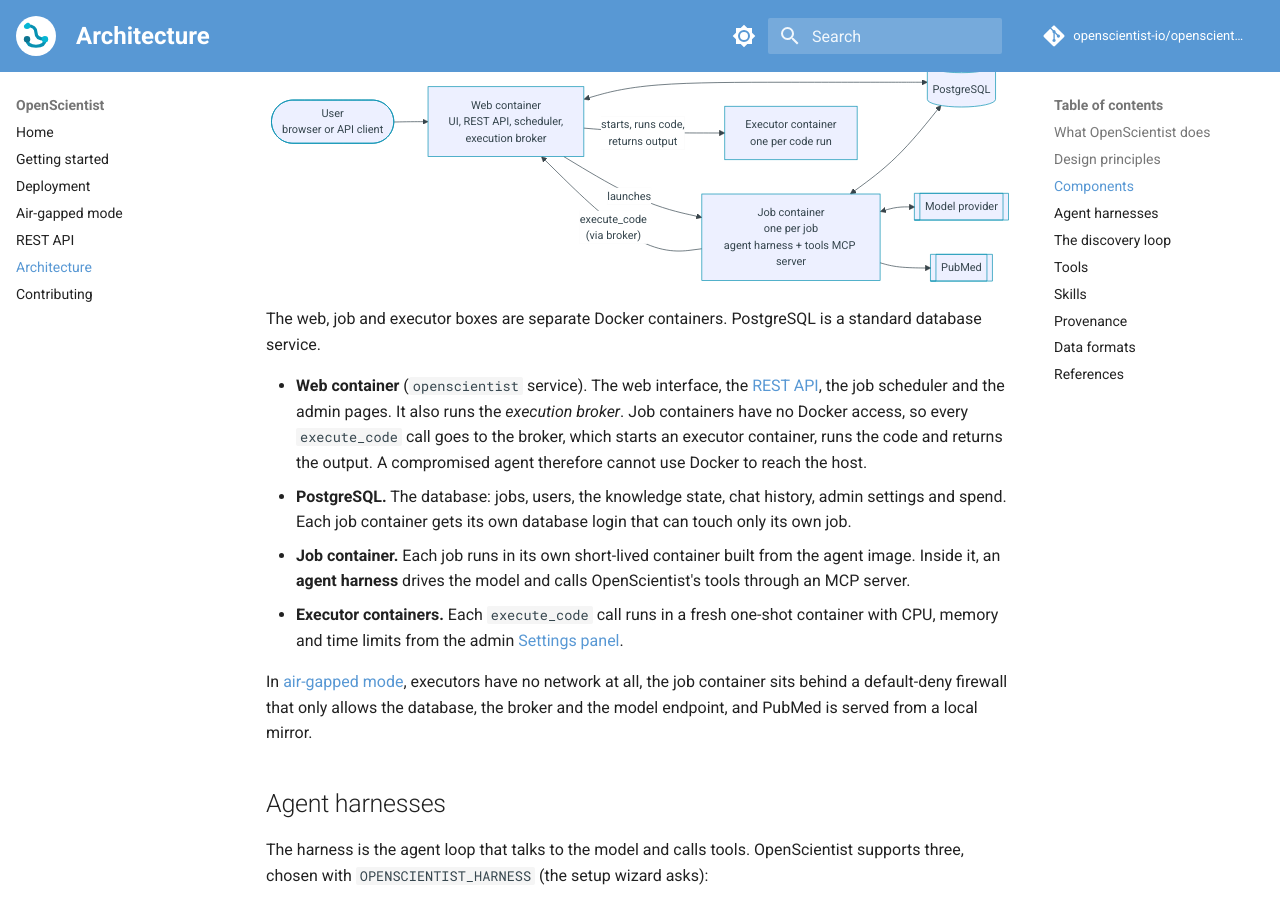
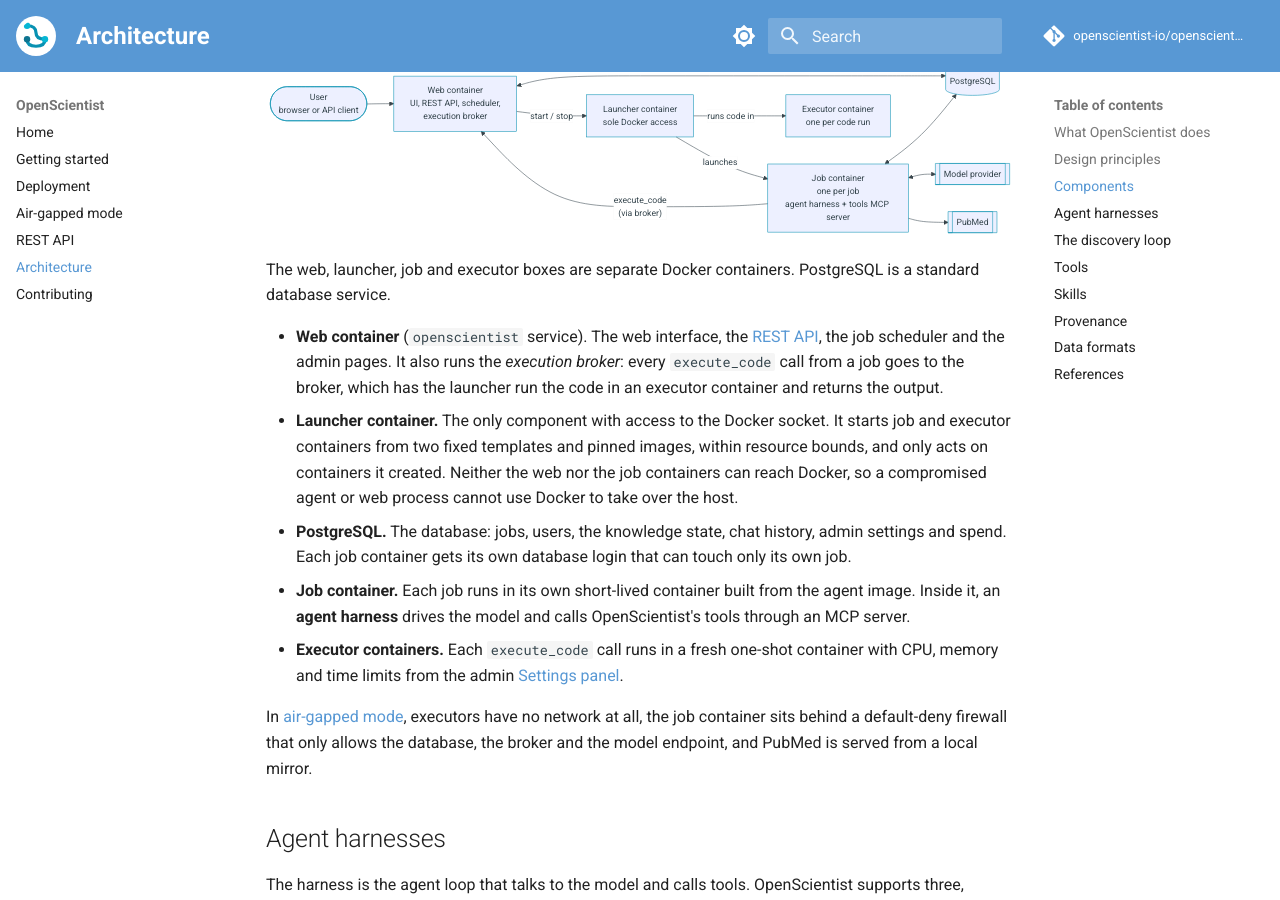
Before and after one commit to openscientist-io/openscientist-docs, an MkDocs documentation site: the page built from docs/architecture.md, in a window 1280 px wide and 900 px high, scrolled down 849 px. Built offline with MkDocs 1.6.1 and Material for MkDocs 9.7.7, drawn with Linux system fonts in a browser that asks for light colours; comment, search, counter and statistics services are not loaded.

Commit message:
Add the container launcher and non-root setup to the deployment and architecture pages
Ported from the main repo's docs/DEPLOYMENT.md ahead of its removal: the
launcher as sole Docker holder, ./jobs group ownership for the non-root web,
the secret-key check and OPENSCIENTIST_BIND_ADDRESS.

Co-Authored-By: Claude Opus 5.5 <noreply@anthropic.com>

````diff
--- a/docs/architecture.md
+++ b/docs/architecture.md
@@ -25,6 +25,7 @@ flowchart LR
     user(["User<br/>browser or API client"]) --> web
 
     web["Web container<br/>UI, REST API, scheduler,<br/>execution broker"]
+    launcher["Launcher container<br/>sole Docker access"]
     db[("PostgreSQL")]
     job["Job container<br/>one per job<br/>agent harness + tools MCP server"]
     exec["Executor container<br/>one per code run"]
@@ -33,17 +34,19 @@ flowchart LR
     pubmed[["PubMed"]]
 
     web <--> db
-    web -- launches --> job
+    web -- "start / stop" --> launcher
+    launcher -- launches --> job
+    launcher -- "runs code in" --> exec
     job <--> db
     job -- "execute_code<br/>(via broker)" --> web
-    web -- "starts, runs code,<br/>returns output" --> exec
     job <--> llm
     job --> pubmed
 ```
 
-The web, job and executor boxes are separate Docker containers. PostgreSQL is a standard database service.
+The web, launcher, job and executor boxes are separate Docker containers. PostgreSQL is a standard database service.
 
-- **Web container** (`openscientist` service). The web interface, the [REST API](api.md), the job scheduler and the admin pages. It also runs the *execution broker*. Job containers have no Docker access, so every `execute_code` call goes to the broker, which starts an executor container, runs the code and returns the output. A compromised agent therefore cannot use Docker to reach the host.
+- **Web container** (`openscientist` service). The web interface, the [REST API](api.md), the job scheduler and the admin pages. It also runs the *execution broker*: every `execute_code` call from a job goes to the broker, which has the launcher run the code in an executor container and returns the output.
+- **Launcher container.** The only component with access to the Docker socket. It starts job and executor containers from two fixed templates and pinned images, within resource bounds, and only acts on containers it created. Neither the web nor the job containers can reach Docker, so a compromised agent or web process cannot use Docker to take over the host.
 - **PostgreSQL.** The database: jobs, users, the knowledge state, chat history, admin settings and spend. Each job container gets its own database login that can touch only its own job.
 - **Job container.** Each job runs in its own short-lived container built from the agent image. Inside it, an **agent harness** drives the model and calls OpenScientist's tools through an MCP server.
 - **Executor containers.** Each `execute_code` call runs in a fresh one-shot container with CPU, memory and time limits from the admin [Settings panel](getting-started.md#admin-settings).
````
Also changed, not shown: docs/deployment.md (+12 -3 lines).
